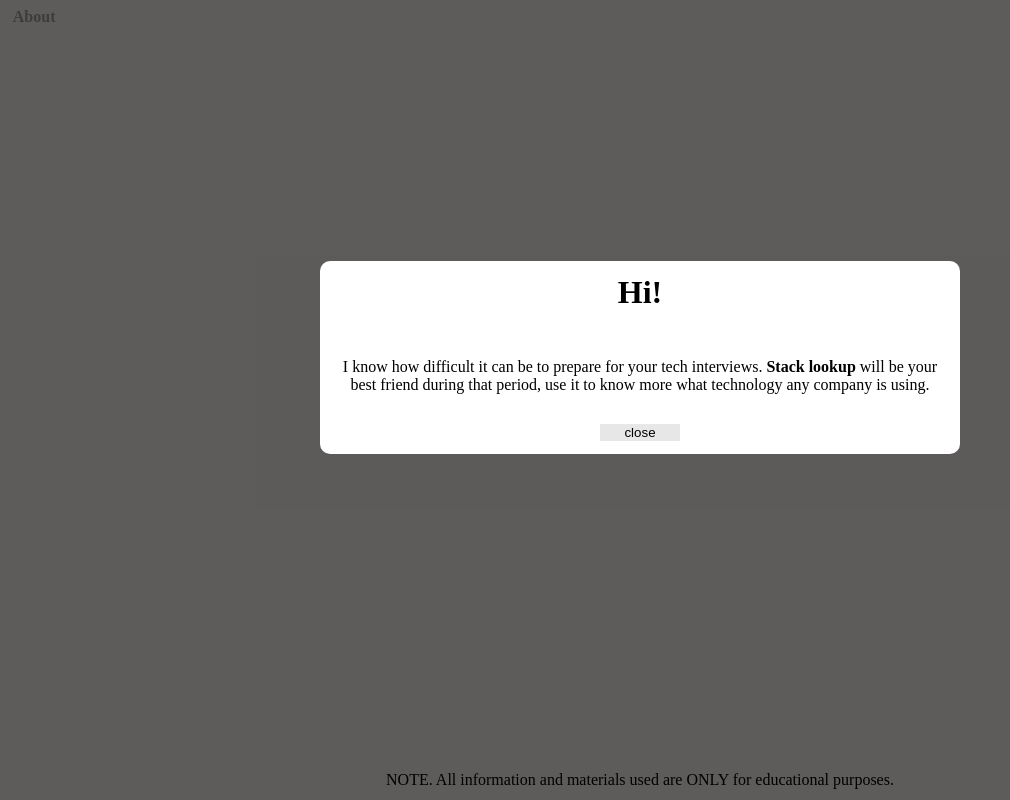
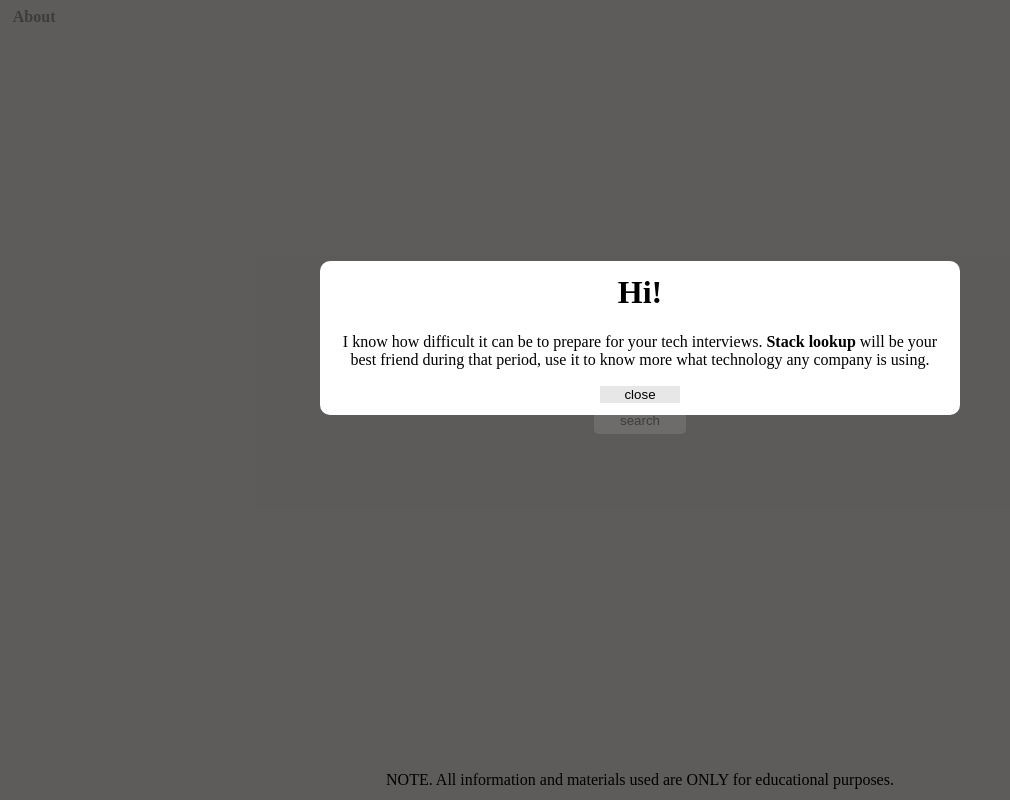
Before and after one commit to kinglaine/TechStackLookUp, a plain HTML site: page index.html in a window 1280 px wide. Both pictures are taken after a click on the element "About". Shown: the whole page, without its empty margins (0-1010 px from the left). Drawn offline with Linux system fonts and the light colour scheme.

Commit message:
fix h1 padding

```diff
--- a/style.css
+++ b/style.css
@@ -93,10 +93,11 @@
     padding-bottom: 1%;
 }
 #modalWindow p{
-    padding: 2%;
+    padding-left: 2%;
+    padding-right: 2%;
 }
 #modalWindow h1{
-    padding: 2%;
+    padding-top: 2%;
 }
 #closeModal{
     cursor: pointer;
```
